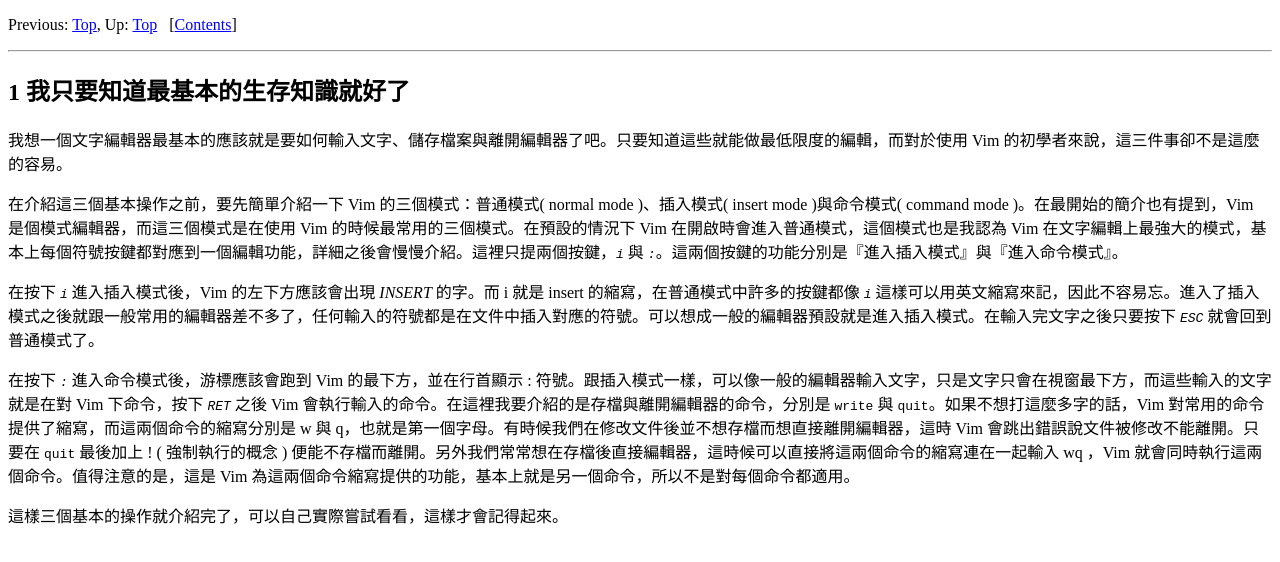
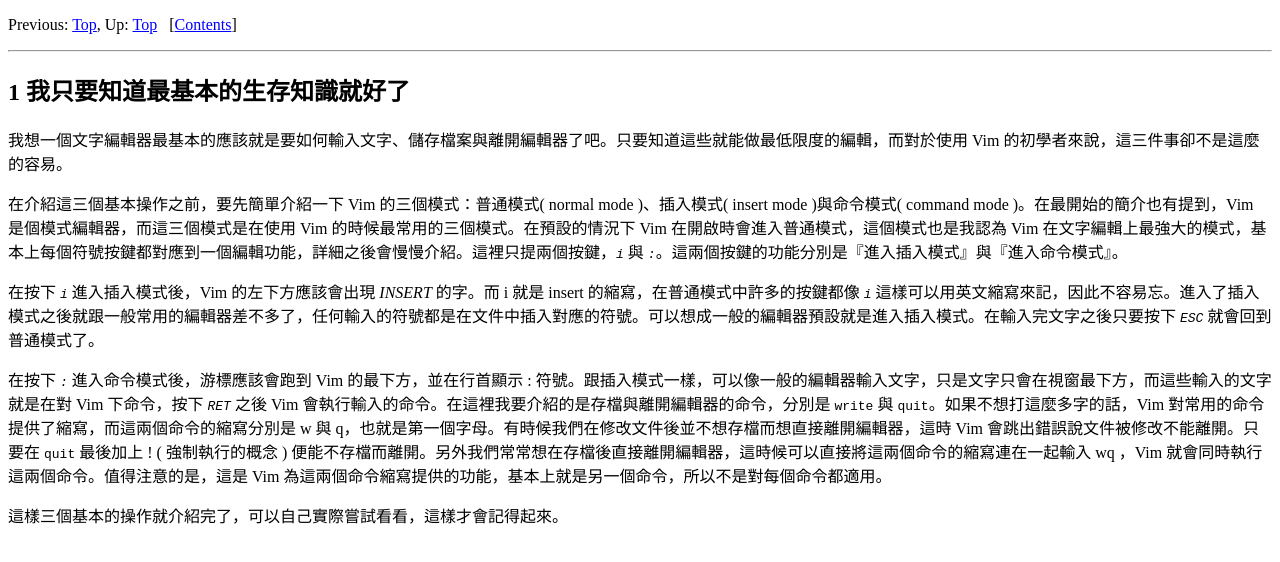
Before and after one commit to flotisable/flotisable.github.io, a plain HTML site: page Articles/VimIntro/Ch1.html in a window 1280 px wide. Drawn offline with Linux system fonts and the light colour scheme.

Commit message:
fix some error sentence

```diff
--- a/Articles/VimIntro/Ch1.html
+++ b/Articles/VimIntro/Ch1.html
@@ -65,7 +65,7 @@ Previous: <a href="index.html#Top" accesskey="p" rel="previous">Top</a>, Up: <a
 </p>
 <p>在按下 <kbd>i</kbd> 進入插入模式後，Vim 的左下方應該會出現 <em>INSERT</em> 的字。而 i 就是 insert 的縮寫，在普通模式中許多的按鍵都像 <kbd>i</kbd> 這樣可以用英文縮寫來記，因此不容易忘。進入了插入模式之後就跟一般常用的編輯器差不多了，任何輸入的符號都是在文件中插入對應的符號。可以想成一般的編輯器預設就是進入插入模式。在輸入完文字之後只要按下 <kbd><span class="key">ESC</span></kbd> 就會回到普通模式了。
 </p>
-<p>在按下 <kbd>:</kbd> 進入命令模式後，游標應該會跑到 Vim 的最下方，並在行首顯示 : 符號。跟插入模式一樣，可以像一般的編輯器輸入文字，只是文字只會在視窗最下方，而這些輸入的文字就是在對 Vim 下命令，按下 <kbd><span class="key">RET</span></kbd> 之後 Vim 會執行輸入的命令。在這裡我要介紹的是存檔與離開編輯器的命令，分別是 <code>write</code> 與 <code>quit</code>。如果不想打這麼多字的話，Vim 對常用的命令提供了縮寫，而這兩個命令的縮寫分別是 w 與 q，也就是第一個字母。有時候我們在修改文件後並不想存檔而想直接離開編輯器，這時 Vim 會跳出錯誤說文件被修改不能離開。只要在 <code>quit</code> 最後加上 ! ( 強制執行的概念 ) 便能不存檔而離開。另外我們常常想在存檔後直接編輯器，這時候可以直接將這兩個命令的縮寫連在一起輸入 wq ，Vim 就會同時執行這兩個命令。值得注意的是，這是 Vim 為這兩個命令縮寫提供的功能，基本上就是另一個命令，所以不是對每個命令都適用。
+<p>在按下 <kbd>:</kbd> 進入命令模式後，游標應該會跑到 Vim 的最下方，並在行首顯示 : 符號。跟插入模式一樣，可以像一般的編輯器輸入文字，只是文字只會在視窗最下方，而這些輸入的文字就是在對 Vim 下命令，按下 <kbd><span class="key">RET</span></kbd> 之後 Vim 會執行輸入的命令。在這裡我要介紹的是存檔與離開編輯器的命令，分別是 <code>write</code> 與 <code>quit</code>。如果不想打這麼多字的話，Vim 對常用的命令提供了縮寫，而這兩個命令的縮寫分別是 w 與 q，也就是第一個字母。有時候我們在修改文件後並不想存檔而想直接離開編輯器，這時 Vim 會跳出錯誤說文件被修改不能離開。只要在 <code>quit</code> 最後加上 ! ( 強制執行的概念 ) 便能不存檔而離開。另外我們常常想在存檔後直接離開編輯器，這時候可以直接將這兩個命令的縮寫連在一起輸入 wq ，Vim 就會同時執行這兩個命令。值得注意的是，這是 Vim 為這兩個命令縮寫提供的功能，基本上就是另一個命令，所以不是對每個命令都適用。
 </p>
 <p>這樣三個基本的操作就介紹完了，可以自己實際嘗試看看，這樣才會記得起來。
 </p>
```
